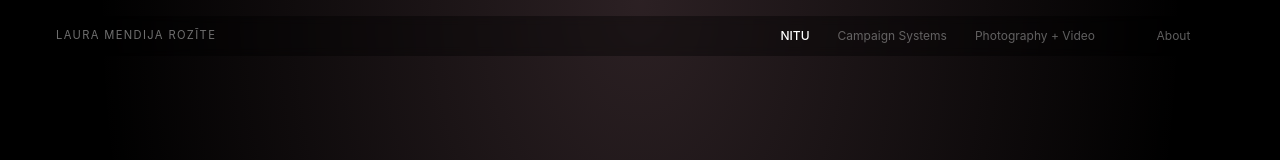
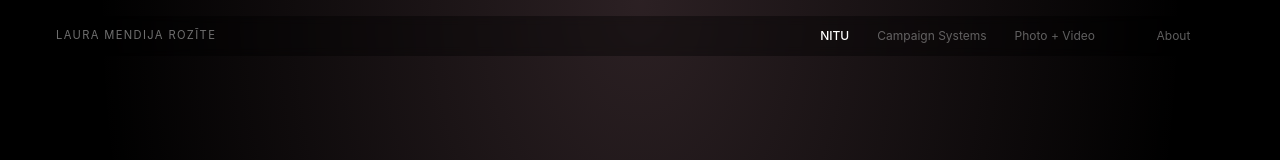
Before and after one commit to laurarozite/portfolio, a plain HTML site: page projects/nitu-web.html in a window 1280 px wide. Shown: the top 160 px of the page. Drawn offline with Linux system fonts and the light colour scheme.

Commit message:
Update nitu-web.html

```diff
--- a/projects/nitu-web.html
+++ b/projects/nitu-web.html
@@ -27,7 +27,7 @@
 
   <a href="nitu-web.html" aria-current="page">NITU</a>
   <a href="seasonal.html">Campaign Systems</a>
-  <a href="photo-video.html">Photography + Video</a>
+  <a href="photo-video.html">Photo + Video</a>
 
   <div class="nav-divider"></div>
 
```
